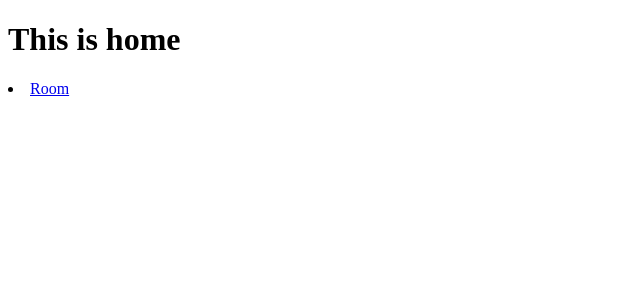
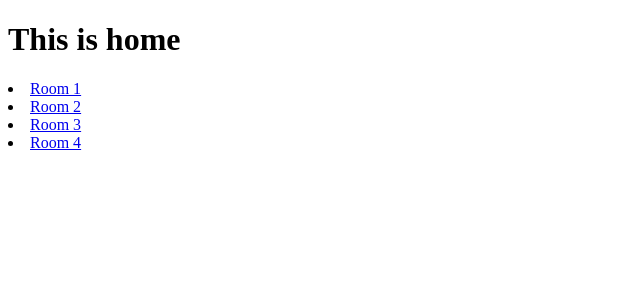
Before and after one commit to ryoasaka12345/react-chat, a React (Create React App) app in the folder client/: page / in a window 1280 px wide. Shown: the top 300 px of the page, without its empty margins (0-640 px from the left). Built offline with nearby package versions, Linux system fonts and the light colour scheme; no server answers.

Commit message:
create room

```diff
--- a/client/src/App.js
+++ b/client/src/App.js
@@ -11,7 +11,7 @@ function App() {
         <Route path="/" exact>
           <IndexPage />
         </Route>
-        <Route path="/room">
+        <Route path="/room/:id">
           <Room />
         </Route>
       </Switch>
--- a/client/src/components/body/chatContents.js
+++ /dev/null
@@ -1,42 +0,0 @@
-import { useContext, useRef, useState } from "react";
-import { NavLink } from "react-router-dom";
-import { SocketContext } from "../../contexts/socket.js";
-
-function ChatContents() {
-    const socket = useContext(SocketContext);
-    const inputText = useRef();
-    const [receivedMessage, setReceivedMessage] = useState();
-
-    socket.on("messages", (messages) => {
-        setReceivedMessage(messages.map((message) => (
-            <p>
-                {message.name} :
-                {message.mess}
-            </p>
-        )));
-    });
-
-const submitHandler = (e) => {
-    const sendItem = {
-        name: "user",
-        mess: inputText.current.value
-    }
-    socket.emit("message", sendItem);
-}
-
-return (
-    <div>
-        <div>
-            <h2>test</h2>
-            <div>{receivedMessage}</div>
-            <input ref={inputText} type="text"></input>
-            <button onClick={submitHandler}>submit</button>
-        </div>
-        <div>
-            <NavLink to="/">Back to home</NavLink>
-        </div>
-    </div>
-);
-}
-
-export default ChatContents;
--- a/client/src/components/body/home.js
+++ /dev/null
@@ -1,15 +0,0 @@
-import React, { useContext, useState } from "react";
-import { NavLink } from "react-router-dom";
-
-const Home = () => {
-    return (
-        <div>
-            <h1>This is home</h1>
-            <li>
-                <NavLink to="/room">Room</NavLink>
-            </li>
-        </div>
-    );
-};
-
-export default Home;
--- /dev/null
+++ b/client/src/components/main/chatContents.js
@@ -0,0 +1,43 @@
+import { useContext, useRef, useState } from "react";
+import { NavLink, useParams } from "react-router-dom";
+import { SocketContext } from "../../contexts/socket.js";
+
+function ChatContents() {
+    const socket = useContext(SocketContext);
+    const inputText = useRef();
+    const [receivedMessage, setReceivedMessage] = useState();
+    let { id } = useParams();
+
+    socket.on("messages", (messages) => {
+        setReceivedMessage(messages.map((message) => (
+            <p>
+                {message.name} :
+                {message.mess}
+            </p>
+        )));
+    });
+
+    const submitHandler = () => {
+        const sendItem = {
+            name: "user",
+            mess: inputText.current.value
+        }
+        socket.emit("message", sendItem);
+    }
+
+    return (
+        <div>
+            <div>
+                <h2>Room {id}</h2>
+                <div>{receivedMessage}</div>
+                <input ref={inputText} type="text"></input>
+                <button onClick={submitHandler}>submit</button>
+            </div>
+            <div>
+                <NavLink to="/">Back to home</NavLink>
+            </div>
+        </div>
+    );
+}
+
+export default ChatContents;
--- /dev/null
+++ b/client/src/components/main/home.js
@@ -0,0 +1,24 @@
+import React, { useContext, useState } from "react";
+import { NavLink } from "react-router-dom";
+
+const Home = () => {
+    return (
+        <div>
+            <h1>This is home</h1>
+            <li>
+                <NavLink to="/room/1">Room 1</NavLink>
+            </li>
+            <li>
+                <NavLink to="/room/2">Room 2</NavLink>
+            </li>
+            <li>
+                <NavLink to="/room/3">Room 3</NavLink>
+            </li>
+            <li>
+                <NavLink to="/room/4">Room 4</NavLink>
+            </li>
+        </div>
+    );
+};
+
+export default Home;
--- a/client/src/pages/indexPage.js
+++ b/client/src/pages/indexPage.js
@@ -1,5 +1,5 @@
 import React from "react";
-import Home from "../components/body/home.js";
+import Home from "../components/main/home.js";
 
 function IndexPage() {
     return <Home />
--- a/client/src/pages/room.js
+++ b/client/src/pages/room.js
@@ -1,7 +1,9 @@
-import ChatContents from "../components/body/chatContents.js";
+import ChatContents from "../components/main/chatContents.js";
 
 function Room() {
-    return <ChatContents />
+    return (
+        <ChatContents />
+    );
 }
 
 export default Room;
```
